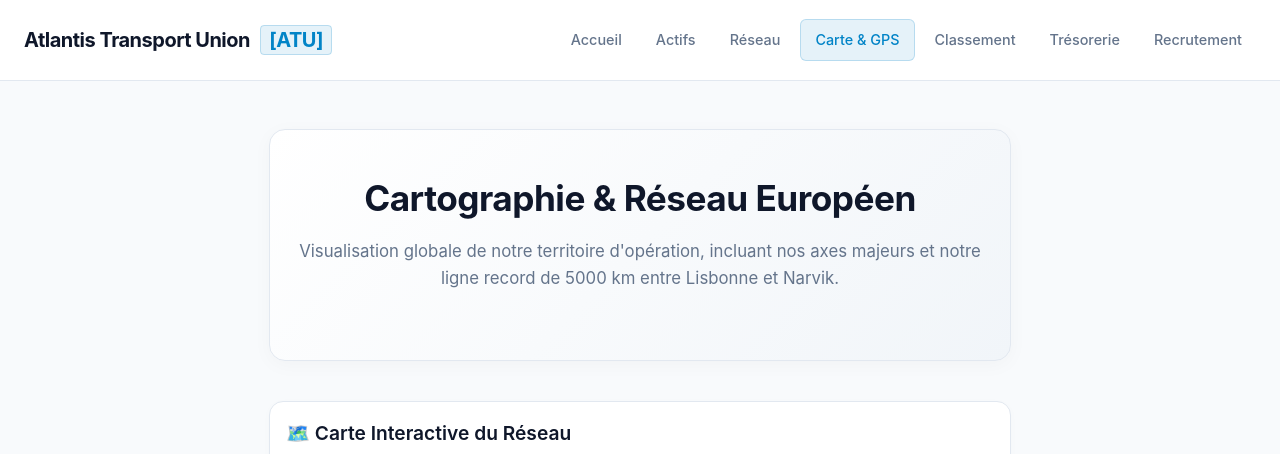
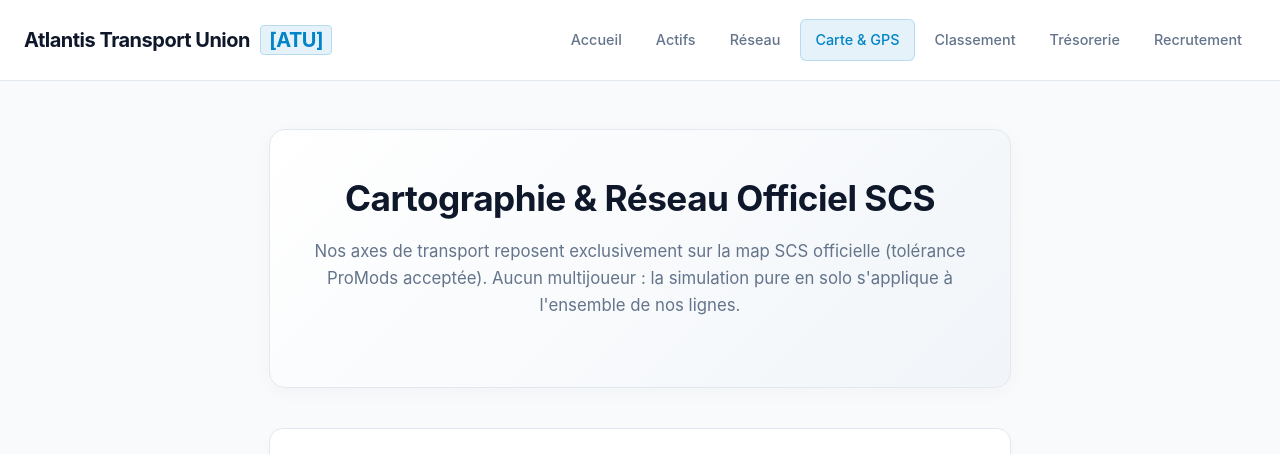
Before and after one commit to Trans-Europe-Rail/Atlantis-Transport-Union, a Flask app: page /carte in a window 1280 px wide. Shown: the top 454 px of the page. Run offline with Flask 3, Linux system fonts and the light colour scheme.

Commit message:
Revise cartography section for SCS network
Updated the content to reflect the official SCS network and added details about solo play requirements.

```diff
--- a/templates/carte.html
+++ b/templates/carte.html
@@ -25,30 +25,34 @@
 
     <main class="container">
         <section class="hero" style="padding: 40px 20px;">
-            <h2>Cartographie & Réseau Européen</h2>
-            <p>Visualisation globale de notre territoire d'opération, incluant nos axes majeurs et notre ligne record de 5000 km entre Lisbonne et Narvik.</p>
+            <h2>Cartographie & Réseau Officiel SCS</h2>
+            <p>Nos axes de transport reposent exclusivement sur la map SCS officielle (tolérance ProMods acceptée). Aucun multijoueur : la simulation pure en solo s'applique à l'ensemble de nos lignes.</p>
         </section>
 
-        <!-- Carte interactive du jeu -->
-        <div class="card" style="padding: 16px; margin-bottom: 30px; text-align: center;">
-            <h3 style="margin-bottom: 15px; text-align: left;">🗺️ Carte Interactive du Réseau</h3>
-            <div style="position: relative; width: 100%; height: 550px; background-color: #0f172a; border-radius: 10px; overflow: hidden; border: 1px solid var(--border-color);">
-                <!-- Intégration d'une visionneuse de carte web ETS2 (style TruckersMP map ou vue d'ensemble) -->
-                <iframe src="https://trucksimgps.com" style="width: 100%; height: 100%; border: none;" title="Carte ETS2"></iframe>
+        <!-- Section Carte du Jeu / Map SCS -->
+        <div class="card" style="padding: 24px; margin-bottom: 30px; text-align: center;">
+            <h3 style="margin-bottom: 15px; text-align: left;">🗺️ Le Territoire de l'ATU (Map SCS)</h3>
+            <div style="background-color: #f1f5f9; border: 1px solid var(--border-color); border-radius: 10px; padding: 40px; text-align: center;">
+                <p style="font-size: 1.1rem; font-weight: 600; color: var(--text-main); margin-bottom: 8px;">Réseau routier officiel SCS Software</p>
+                <p style="color: var(--text-muted); font-size: 0.95rem; max-width: 600px; margin: 0 auto 20px auto;">Nos missions s'étendent de Lisbonne jusqu'à Narvik et couvrent l'intégralité des extensions officielles requises. Le mode solo strict est de rigueur.</p>
+                <span class="btn secondary" style="cursor: default;">Mode Solo / Map SCS Exclusive</span>
             </div>
-            <p style="color: var(--text-muted); font-size: 0.85rem; margin-top: 10px;">Utilise les contrôles de zoom pour explorer les axes et préparer tes missions en solo ou sous ProMods.</p>
         </div>
 
         <div class="grid">
             <div class="card">
-                <h3>Outils de Navigation</h3>
-                <p style="color: var(--text-muted); margin: 10px 0 15px 0;">Besoin d'un GPS d'appoint pour suivre ta position en direct sur les routes de l'Union ?</p>
-                <a href="https://trucksimgps.com" target="_blank" class="btn" style="width: 100%;">Ouvrir TruckSim GPS en plein écran</a>
+                <h3>Rappel du Règlement Carte</h3>
+                <p style="color: var(--text-muted); margin: 10px 0 15px 0; font-size: 0.95rem;">
+                    • <strong>Map officielle SCS</strong> obligatoire par défaut.<br>
+                    • <strong>ProMods</strong> toléré sous réserve de compatibilité avec les missions.<br>
+                    • <strong>Zéro multijoueur</strong> et mission bouclée impérativement dans la journée.
+                </p>
+                <a href="/lignes" class="btn secondary" style="width: 100%;">Voir les DLCs de cartes requis</a>
             </div>
             <div class="card">
-                <h3>Rappel des Exigences</h3>
-                <p style="color: var(--text-muted); margin: 10px 0 15px 0;">Zéro multijoueur toléré. Toutes les courses s'effectuent en solo strict dans la journée.</p>
-                <a href="/lignes" class="btn secondary" style="width: 100%;">Voir les DLCs requis</a>
+                <h3>Navigation & Suivi</h3>
+                <p style="color: var(--text-muted); margin: 10px 0 15px 0;">Consulte le détail de nos lignes officielles et prépare tes itinéraires longue distance.</p>
+                <a href="/lignes" class="btn" style="width: 100%;">Consulter les Lignes du Réseau</a>
             </div>
         </div>
     </main>
```
